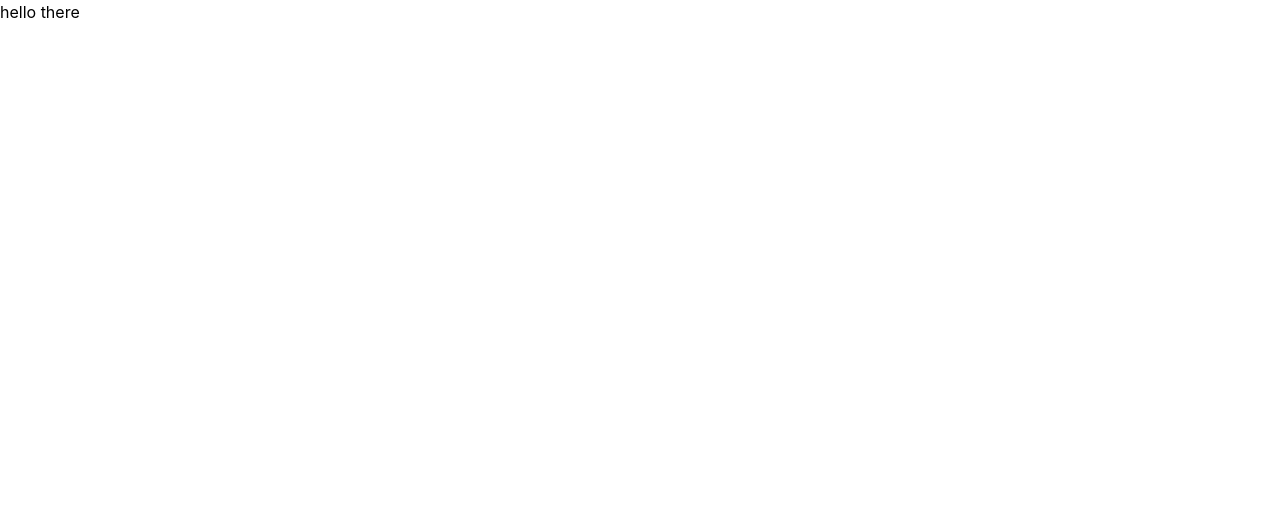
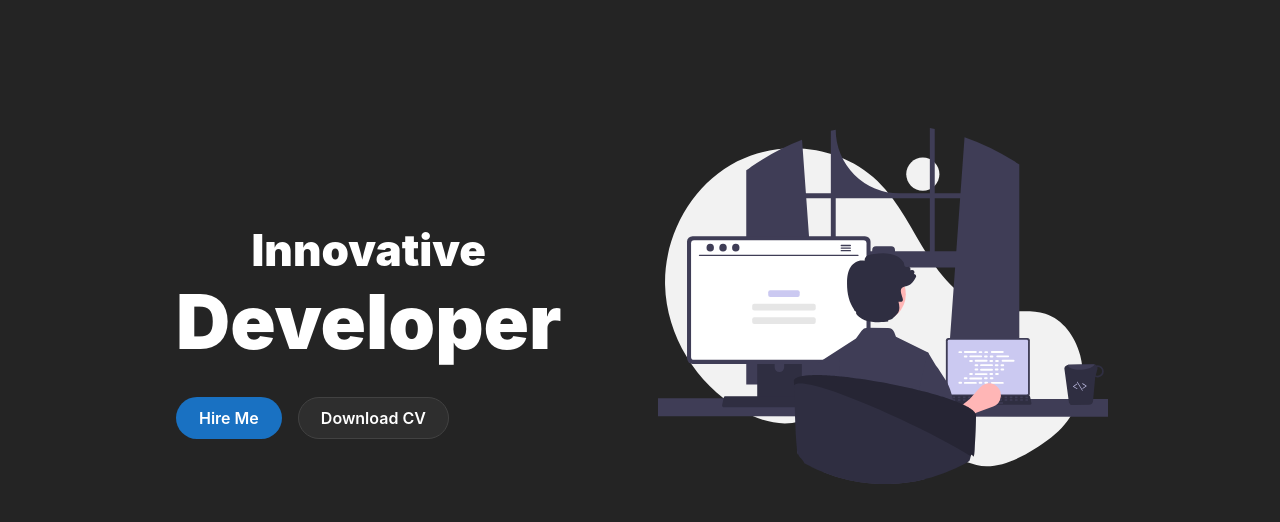
Before and after one commit to Deewiliams/My-portfolio, a React (Vite) app: page / in a window 1280 px wide. Shown: the top 522 px of the page. Built offline with nearby package versions, Linux system fonts and the light colour scheme.

Commit message:
designed a landing page

```diff
--- a/src/App.tsx
+++ b/src/App.tsx
@@ -1,9 +1,12 @@
 import "./App.css";
 import "@mantine/core/styles.css";
 import { MantineProvider } from "@mantine/core";
+import { LandingPage } from "./pages/landingPage/LandingPage";
 
 function App() {
-  return <MantineProvider>hello there</MantineProvider>;
+  return <MantineProvider defaultColorScheme="dark">
+    <LandingPage />
+  </MantineProvider>;
 }
 
 export default App;
--- /dev/null
+++ b/src/pages/landingPage/LandingPage.module.css
@@ -0,0 +1,67 @@
+.inner {
+  display: flex;
+  justify-content: space-between;
+  padding-top: calc(var(--mantine-spacing-xl) * 4);
+  padding-bottom: calc(var(--mantine-spacing-xl) * 4);
+}
+
+.content {
+  max-width: 480px;
+  margin-right: calc(var(--mantine-spacing-xl) * 3);
+
+  @media (max-width: $mantine-breakpoint-md) {
+    max-width: 100%;
+    margin-right: 0;
+  }
+}
+
+.title {
+  color: light-dark(var(--mantine-color-black), var(--mantine-color-white));
+  font-family: Greycliff CF, var(--mantine-font-family);
+  font-size: 44px;
+  line-height: 1.2;
+  font-weight: 900;
+  margin-top: 25%;
+  text-align: center;
+
+  @media (max-width: $mantine-breakpoint-xs) {
+    font-size: 28px;
+  }
+}
+
+.developer {
+  color: light-dark(var(--mantine-color-black), var(--mantine-color-white));
+  font-family: Greycliff CF, var(--mantine-font-family);
+  font-size: 75px;
+  line-height: 1.2;
+  font-weight: 900;
+  /* margin-top: 20%; */
+
+  @media (max-width: $mantine-breakpoint-xs) {
+    font-size: 28px;
+  }
+}
+
+.control {
+  @media (max-width: $mantine-breakpoint-xs) {
+    flex: 1;
+  }
+}
+
+.image {
+  width: 450px;
+  height: 356px;
+  display: flex;
+
+  justify-content: end;
+  @media (max-width: $mantine-breakpoint-md) {
+    display: none;
+  }
+}
+
+.highlight {
+  position: relative;
+  background-color: var(--mantine-color-blue-light);
+  border-radius: var(--mantine-radius-sm);
+  padding: 4px 12px;
+}
--- /dev/null
+++ b/src/pages/landingPage/LandingPage.tsx
@@ -0,0 +1,37 @@
+// import { IconCheck } from '@tabler/icons-react';
+import {
+  Button,
+  Container,
+  Group,
+  Image,
+  List,
+  Text,
+  ThemeIcon,
+  Title,
+} from "@mantine/core";
+// import image from './image.svg';
+import classes from "./LandingPage.module.css";
+import coder from "../../assets/coder.svg"
+
+export function LandingPage() {
+  return (
+    <Container size="md">
+      <div className={classes.inner}>
+        <div className={classes.content}>
+          <Title className={classes.title}>Innovative </Title>
+          <Title className={classes.developer}> Developer</Title>
+          <Group mt={30}>
+            <Button radius="xl" size="md" className={classes.control}>
+              Hire Me
+            </Button>
+            <Button variant="default" radius="xl" size="md" className={classes.control}>
+              Download CV
+            </Button>
+          </Group>
+        </div>
+
+        <Image src={coder} className={classes.image} />
+      </div>
+    </Container>
+  );
+}
```
Also changed, not shown: src/assets/coder.svg (added).
